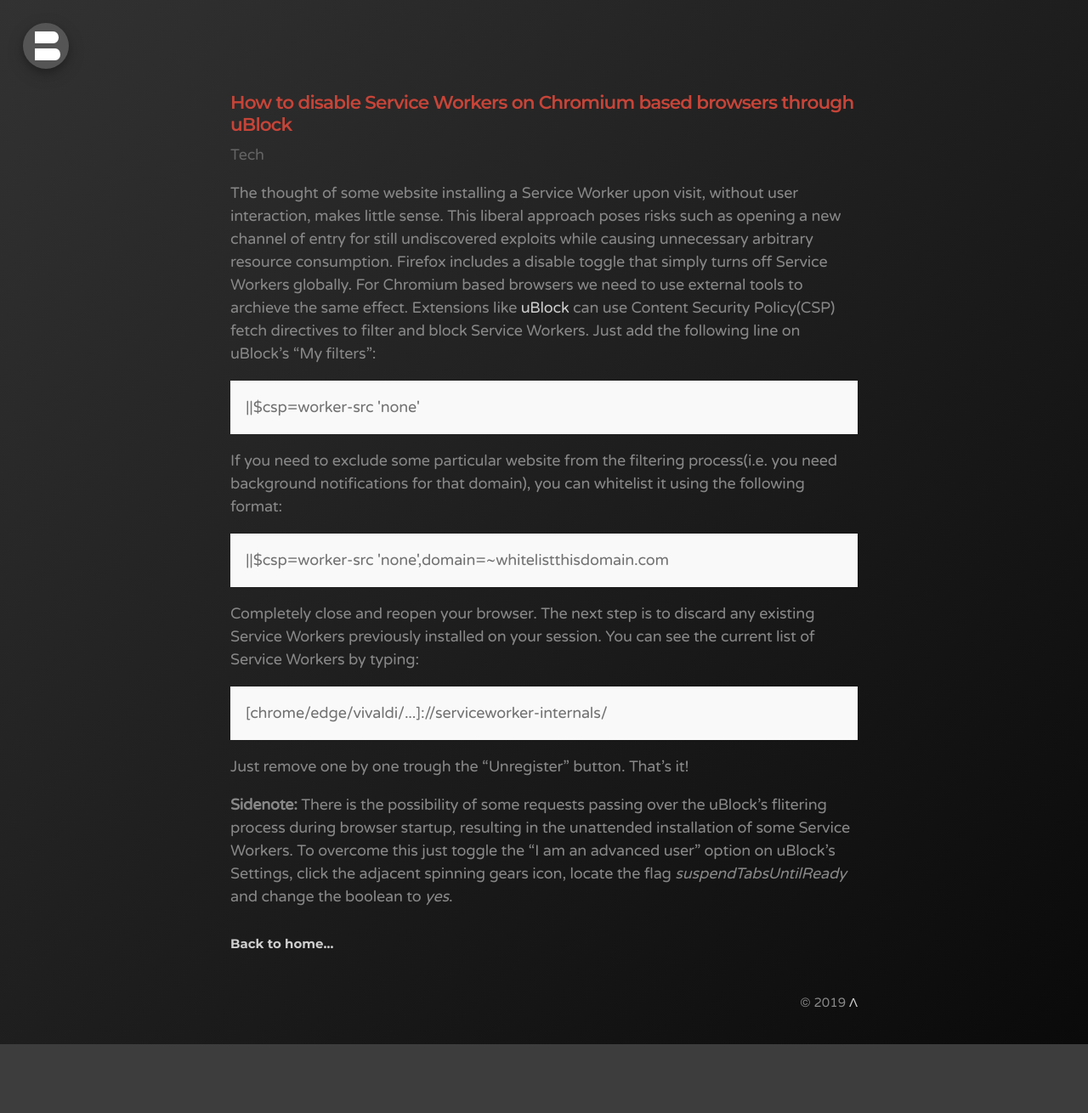
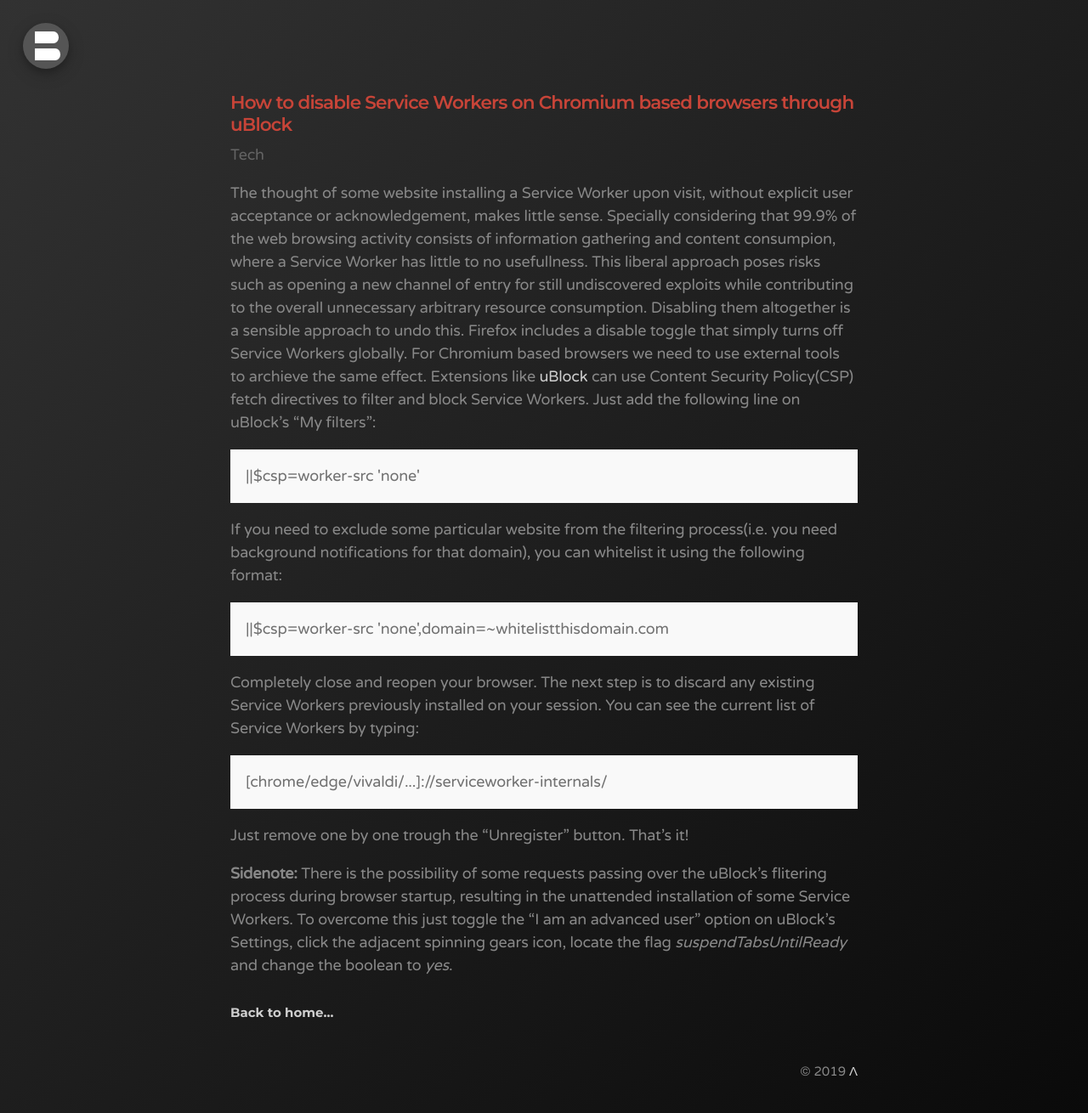
Before and after one commit to bonina/bonina.github.io, a Jekyll site: the page built from _posts/tech/2019/2019-09-28-disable-service-workers-chromium.md, in a window 1280 px wide. Shown: the whole page at 85% size. Built offline with Jekyll 4.4.1, drawn with Linux system fonts in a browser that asks for light colours; before the commit the page ends 1229 px from its top, so only the background shows below that.

Commit message:
Update 2019-09-28-disable-service-workers-chromium.md

```diff
--- a/_posts/tech/2019/2019-09-28-disable-service-workers-chromium.md
+++ b/_posts/tech/2019/2019-09-28-disable-service-workers-chromium.md
@@ -4,7 +4,7 @@
 categories: [Tech]
 ---
 
-The thought of some website installing a Service Worker upon visit, without user interaction, makes little sense. This liberal approach poses risks such as opening a new channel of entry for still undiscovered exploits while causing unnecessary arbitrary resource consumption.
+The thought of some website installing a Service Worker upon visit, without explicit user acceptance or acknowledgement, makes little sense. Specially considering that 99.9% of the web browsing activity consists of information gathering and content consumpion, where a Service Worker has little to no usefullness. This liberal approach poses risks such as opening a new channel of entry for still undiscovered exploits while contributing to the overall unnecessary arbitrary resource consumption. Disabling them altogether is a sensible approach to undo this.
 Firefox includes a disable toggle that simply turns off Service Workers globally. For Chromium based browsers we need to use external tools to archieve the same effect. Extensions like <a href="https://github.com/gorhill/uBlock">uBlock</a> can use Content Security Policy(CSP) fetch directives to filter and block Service Workers.
 Just add the following line on uBlock’s “My filters”:
 <p class="message">||$csp=worker-src 'none'</p>
```
